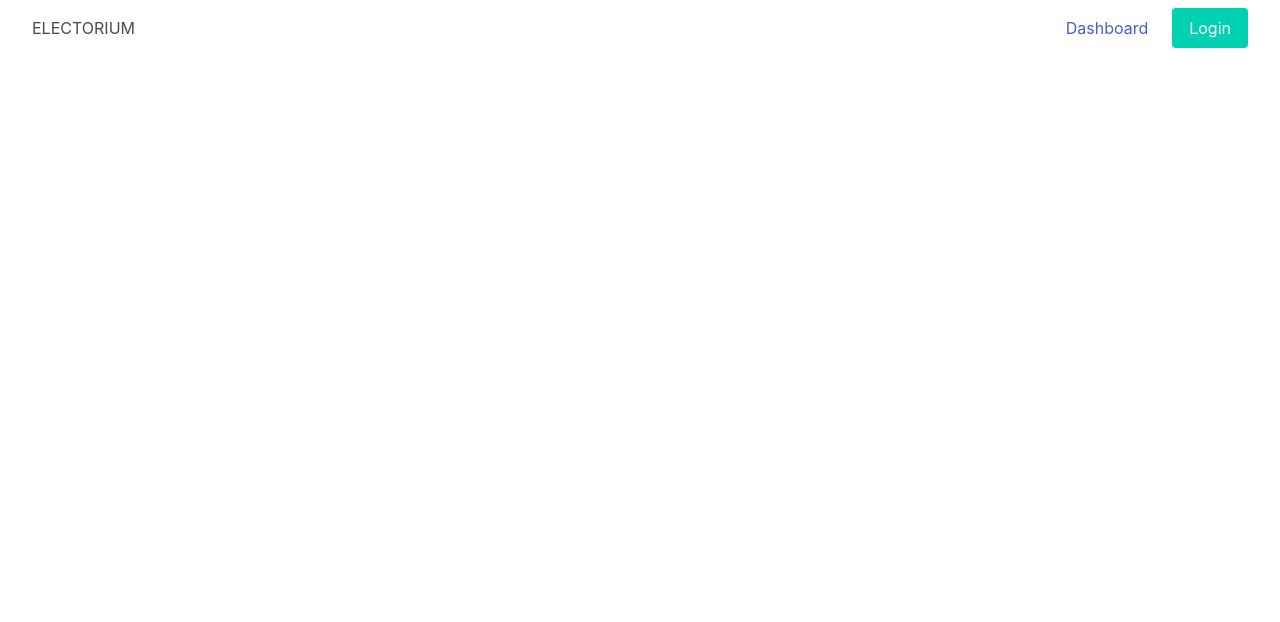
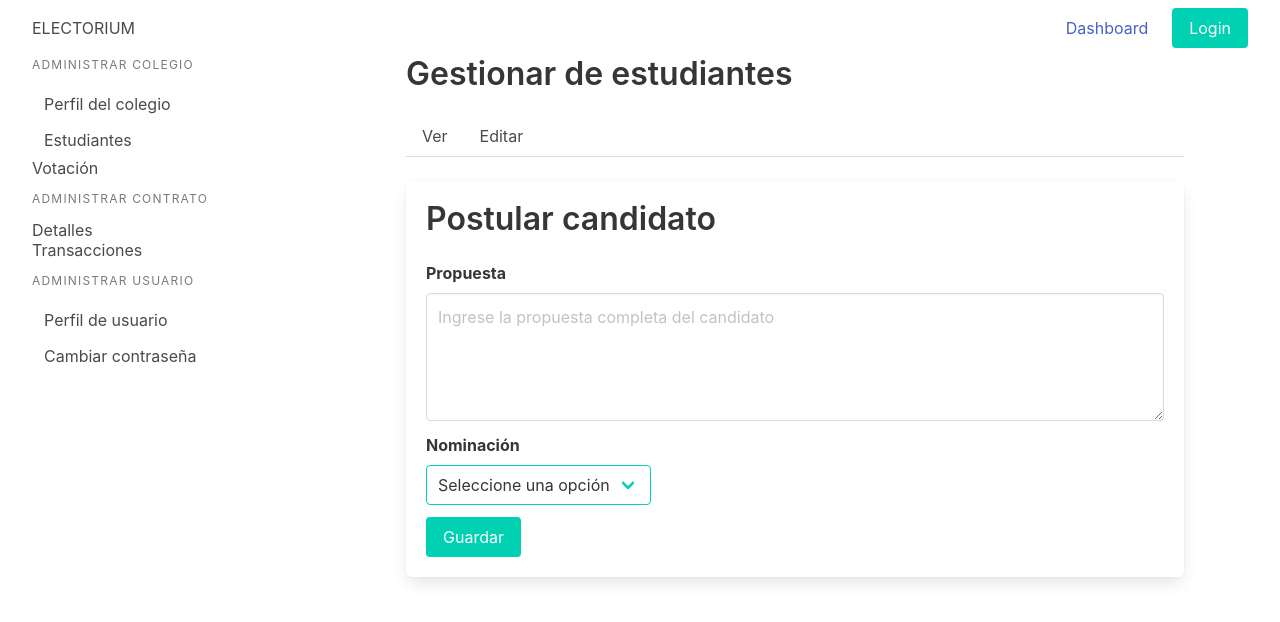
Before and after one commit to snaphuman/electorium, a Vue app in the folder apps/electorium_web/assets/: page /#/dashboard/student/set-candidate in a window 1280 px wide. Shown: the top 622 px of the page. Built offline with nearby package versions, Linux system fonts and the light colour scheme; the HTML template or start-up script is replaced by a standard one.

Commit message:
[dashboard] bootstrap components and routes for students and candidates

```diff
--- /dev/null
+++ b/apps/electorium_web/assets/src/components/Dashboard/CandidateForm.vue
@@ -0,0 +1,33 @@
+<template>
+  <div class="box">
+    <h2 class="title">Postular candidato</h2>
+    <form>
+      <div class="field">
+        <label class="label">Propuesta</label>
+        <div class="control">
+          <textarea class="textarea" type="text" placeholder="Ingrese la propuesta completa del candidato"></textarea>
+        </div>
+      </div>
+      <div class="field">
+        <label class="label">Nominación</label>
+        <div class="control">
+          <div class="select is-primary">
+            <select>
+              <option>Seleccione una opción</option>
+              <option>Personero</option>
+              <option>Contralor</option>
+              <option>Veedor</option>
+              <option>Consejero</option>
+              <option>Vigía de la salud</option>
+            </select>
+          </div>
+        </div>
+      </div>
+      <div class="field">
+        <div class="control">
+          <button class="button is-primary">Guardar</button>
+        </div>
+      </div>
+    </form>
+  </div>
+</template>
--- a/apps/electorium_web/assets/src/components/Dashboard/Sidebar.vue
+++ b/apps/electorium_web/assets/src/components/Dashboard/Sidebar.vue
@@ -5,7 +5,7 @@
     </p>
     <ul class="menu-list">
       <li><router-link to="/dashboard/school">Perfil del colegio</router-link</li>
-      <li>Estudiantes</li>
+      <li><router-link to="/dashboard/student/list">Estudiantes</router-link</li>
       <li>Votación</li>
     </ul>
     <p class="menu-label">
--- /dev/null
+++ b/apps/electorium_web/assets/src/components/Dashboard/Student.vue
@@ -0,0 +1,12 @@
+<template>
+  <section class="container is-fluid">
+    <h1 class="title">Gestionar de estudiantes</h1>
+    <div class="tabs">
+      <ul>
+        <li><router-link to="/dashboard/student/list">Ver</router-link></li>
+        <li><router-link to="/dashboard/student/edit">Editar</router-link></li>
+      </ul>
+    </div>
+    <router-view></router-view>
+  </section>
+</template>
--- /dev/null
+++ b/apps/electorium_web/assets/src/components/Dashboard/StudentForm.vue
@@ -0,0 +1,35 @@
+<template>
+  <div class="box">
+    <h2 class="title">Editar</h2>
+    <form>
+      <div class="field">
+        <label class="label">Nombres</label>
+        <div class="control">
+          <input class="input" type="text" placeholder="Ingrese el nombre del esutdiante">
+        </div>
+      </div>
+      <div class="field">
+        <label class="label">Apellidos</label>
+        <div class="control">
+          <input class="input" type="text" placeholder="Ingrese los apellidos del estudiante">
+        </div>
+      </div>
+      <div class="field">
+        <label class="label">Wallet</label>
+        <div class="field has-addons">
+          <div class="control">
+            <input class="input" type="text" disabled>
+          </div>
+          <div class="control">
+            <a class="button is-info">Generar</a>
+          </div>
+        </div>
+      </div>
+      <div class="field">
+        <div class="control">
+          <button class="button is-primary">Guardar</button>
+        </div>
+      </div>
+    </form>
+  </div>
+</template>
--- /dev/null
+++ b/apps/electorium_web/assets/src/components/Dashboard/StudentList.vue
@@ -0,0 +1,6 @@
+<template>
+  <div class="box">
+    <h2 class="title">Lista estudiantes</h2>
+
+  </div>
+</template>
--- /dev/null
+++ b/apps/electorium_web/assets/src/components/Dashboard/StudentProfile.vue
@@ -0,0 +1,6 @@
+<template>
+  <div class="box">
+    <h2 class="title">Perfil estudiante</h2>
+
+  </div>
+</template>
--- a/apps/electorium_web/assets/src/components/Header/MainNav.vue
+++ b/apps/electorium_web/assets/src/components/Header/MainNav.vue
@@ -5,6 +5,9 @@
         <li>
           <router-link to="/">Home</router-link>
         </li>
+        <li>
+          <router-link to="/candidate/list">Candidatos</router-link>
+        </li>
       </ul>
     </div>
   </nav>
--- /dev/null
+++ b/apps/electorium_web/assets/src/components/Shared/CandidateList.vue
@@ -0,0 +1,6 @@
+<template>
+  <div class="box">
+    <h2 class="title">Lista candidatos</h2>
+
+  </div>
+</template>
--- /dev/null
+++ b/apps/electorium_web/assets/src/components/Shared/CandidateProfile.vue
@@ -0,0 +1,6 @@
+<template>
+  <div class="box">
+    <h2 class="title">Perfil candidato</h2>
+
+  </div>
+</template>
```
Also changed, not shown: apps/electorium_web/assets/src/router.js (+19 -1 lines), apps/electorium_web/assets/src/components/Dashboard/StudenForm.vue (deleted).
